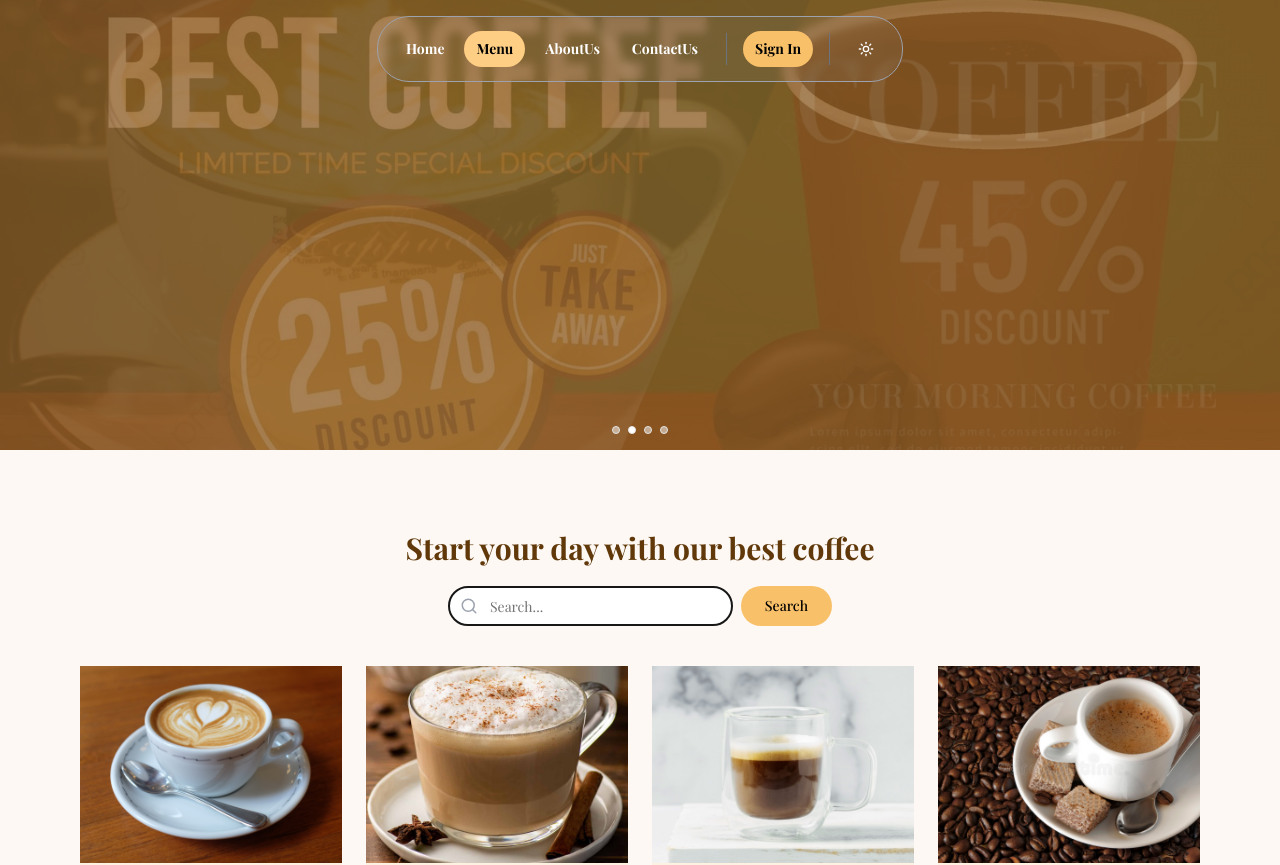
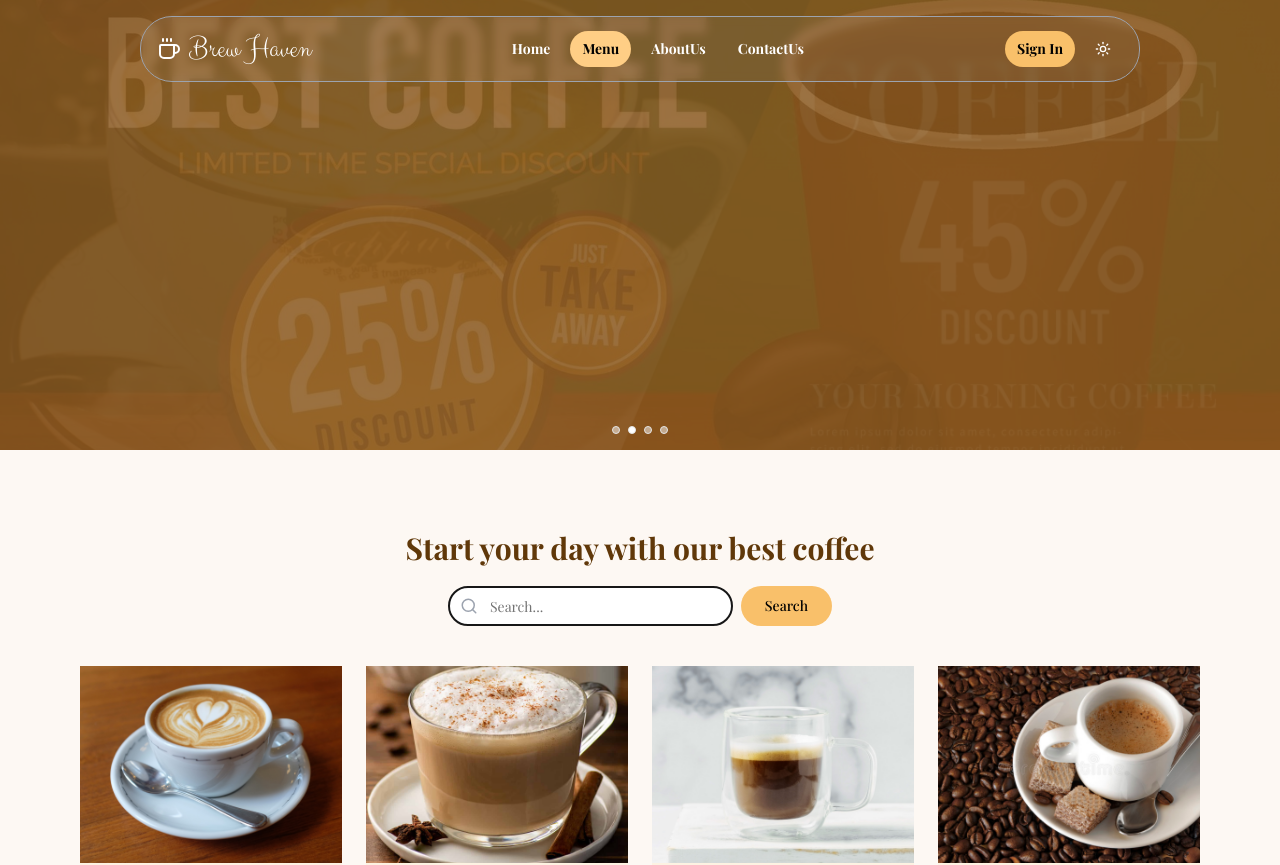
Before and after one commit to Kei-K23/nextjs-full-stack-coffee-shop, a Next.js app: page /menu in a window 1280 px wide. Shown: the top 865 px of the page. Built offline with nearby package versions, Linux system fonts and the light colour scheme.

Commit message:
feat: add logo to navbar component and dark mode compatible color for pages

```diff
--- a/src/app/(auth-layout)/layout.tsx
+++ b/src/app/(auth-layout)/layout.tsx
@@ -5,5 +5,5 @@ export default function AuthLayout({
 }: {
   children: React.ReactNode;
 }) {
-  return <div>{children}</div>;
+  return <div className="font-playfairDisplay">{children}</div>;
 }
--- a/src/components/image-slideshow.tsx
+++ b/src/components/image-slideshow.tsx
@@ -57,7 +57,7 @@ export default function ImageSlideshow({
             exit={{ opacity: 0 }}
             transition={{ duration: 0.5 }}
           />
-          <div className="absolute w-full h-full top-0 left-0 bg-cu-secondary/70" />
+          <div className="absolute w-full h-full top-0 left-0 bg-cu-secondary/80" />
         </AnimatePresence>
         <div className="absolute bottom-4 left-0 right-0">
           <div className="flex items-center justify-center gap-2">
--- a/src/components/navbar-header.tsx
+++ b/src/components/navbar-header.tsx
@@ -6,7 +6,7 @@ import Link from "next/link";
 import { motion, useScroll, useMotionValueEvent } from "framer-motion";
 import { cn } from "@/lib/utils";
 import { useTheme } from "next-themes";
-import { Moon, Sun } from "lucide-react";
+import { Coffee, Moon, Sun } from "lucide-react";
 import { usePathname } from "next/navigation";
 import { useNavbarStore } from "@/stores/use-navbar-store";
 
@@ -76,9 +76,20 @@ export default function NavbarHeader() {
     >
       <div
         className={cn(
-          "px-4 py-3 bg-gray-400 rounded-[2rem] bg-clip-padding backdrop-filter backdrop-blur-sm bg-opacity-10 border border-gray-400 dark:border-gray-700 flex items-center gap-x-2"
+          "w-[1000px] px-4 py-3 bg-gray-400 rounded-[2rem] bg-clip-padding backdrop-filter backdrop-blur-sm bg-opacity-10 border border-gray-400 dark:border-gray-700 flex items-center justify-between gap-x-2"
         )}
       >
+        <Link
+          href={"/"}
+          className={cn(
+            "flex items-center gap-2 cursor-pointer group",
+            isInside && "text-white dark:text-white",
+            isLightTheme && isInside && "text-white dark:text-white"
+          )}
+        >
+          <Coffee className="group-hover:rotate-[18deg] transition-all" />{" "}
+          <span className="font-clickerScript text-3xl">Brew Haven</span>
+        </Link>
         <nav className="flex items-center gap-x-2">
           {NAVIGATION_LINKS.map((nav) => (
             <Button
@@ -101,7 +112,8 @@ export default function NavbarHeader() {
             </Button>
           ))}
         </nav>
-        <div className="w-[1px] h-8 bg-gray-500 mx-2" />
+        <div className="flex items-center gap-x-2">
+          {/* <div className="w-[1px] h-8 bg-gray-500 mx-2" /> */}
           <div className="flex items-center gap-x-2">
             <Button
               asChild
@@ -114,7 +126,6 @@ export default function NavbarHeader() {
               </Link>
             </Button>
           </div>
-        <div className="w-[1px] h-8 bg-gray-500 mx-2" />
           <Button
             variant="ghost"
             size="icon"
@@ -129,6 +140,7 @@ export default function NavbarHeader() {
             <span className="sr-only">Toggle theme</span>
           </Button>
         </div>
+      </div>
     </motion.header>
   );
 }
--- a/src/components/product-card.tsx
+++ b/src/components/product-card.tsx
@@ -9,8 +9,13 @@ interface ProductCardProps {
 export default function ProductCard({ product }: ProductCardProps) {
   return (
     <div className="bg-primary-card hover:bg-primary-card-sec transition-all">
-      <div className="aspect-[4/3] relative">
-        <Image src={product.image} alt={product.name} fill />
+      <div className="aspect-[4/3] relative overflow-hidden transition-all">
+        <Image
+          src={product.image}
+          alt={product.name}
+          fill
+          className="hover:scale-110 transition-all"
+        />
       </div>
       <div className="flex items-center justify-center flex-col p-4">
         <p className="text-xl font-bold text-cu-secondary-sec dark:text-cu-primary-sec">
--- a/src/features/auth/components/auth-card-header.tsx
+++ b/src/features/auth/components/auth-card-header.tsx
@@ -6,14 +6,14 @@ export function AuthCardHeader() {
     <CardHeader className="space-y-4 text-center">
       <div className="flex items-center justify-center space-x-2">
         <Coffee className="h-8 w-8 text-cu-secondary dark:text-cu-primary" />
-        <h2 className="text-2xl font-bold text-cu-secondary dark:text-cu-primary">
-          Coffee Haven
+        <h2 className="font-clickerScript text-5xl font-bold text-cu-secondary dark:text-cu-primary">
+          Brew Haven
         </h2>
       </div>
       <CardTitle className="text-2xl text-cu-secondary dark:text-cu-primary">
         Sign in to your account
       </CardTitle>
-      <CardDescription className="dark:text-gray-400">
+      <CardDescription className="text-muted-foreground">
         Choose your preferred method to continue
       </CardDescription>
     </CardHeader>
--- a/src/features/auth/components/terms-notice.tsx
+++ b/src/features/auth/components/terms-notice.tsx
@@ -2,7 +2,7 @@
 
 export function TermsNotice() {
   return (
-    <div className="text-center text-sm text-muted-foreground dark:text-gray-400 mt-6">
+    <div className="text-center text-sm text-muted-foreground">
       By continuing, you agree to our{" "}
       <a
         href="#"
```
Lines whose indentation alone changed are shown as unchanged.
